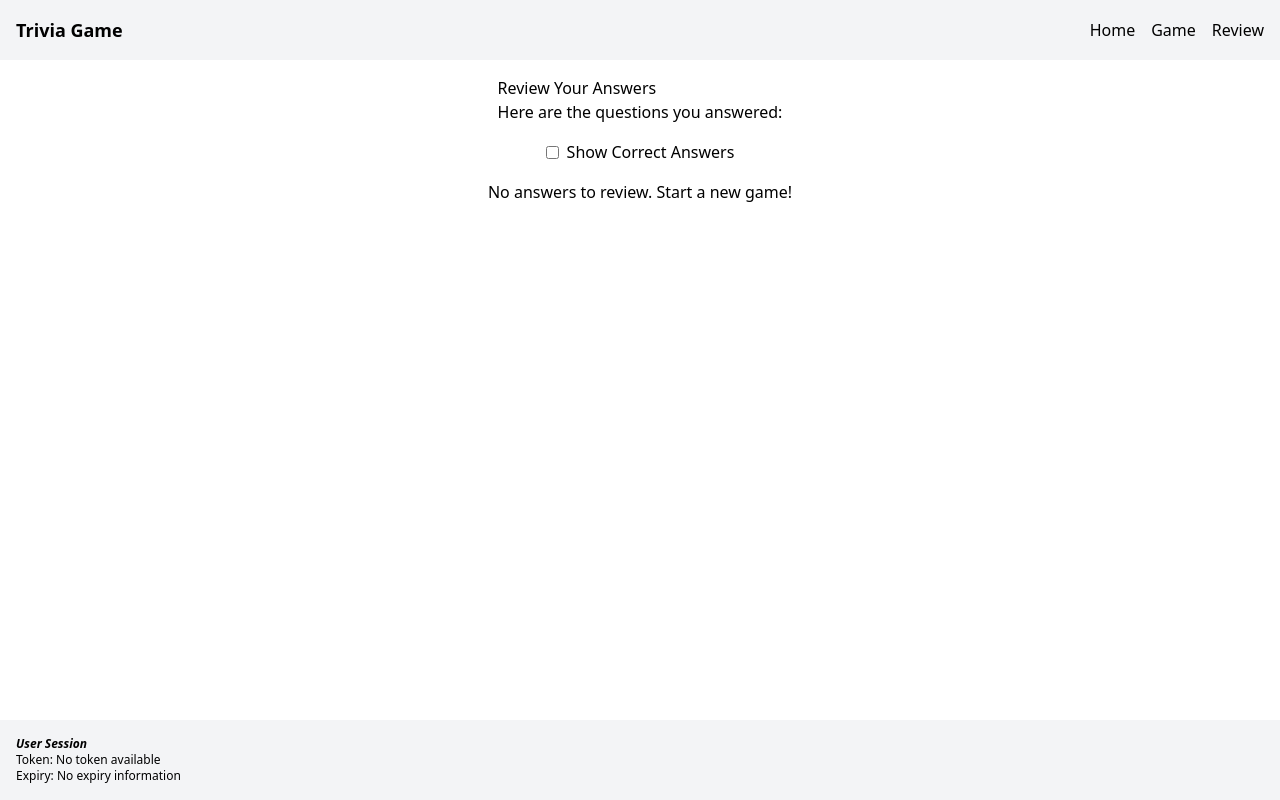
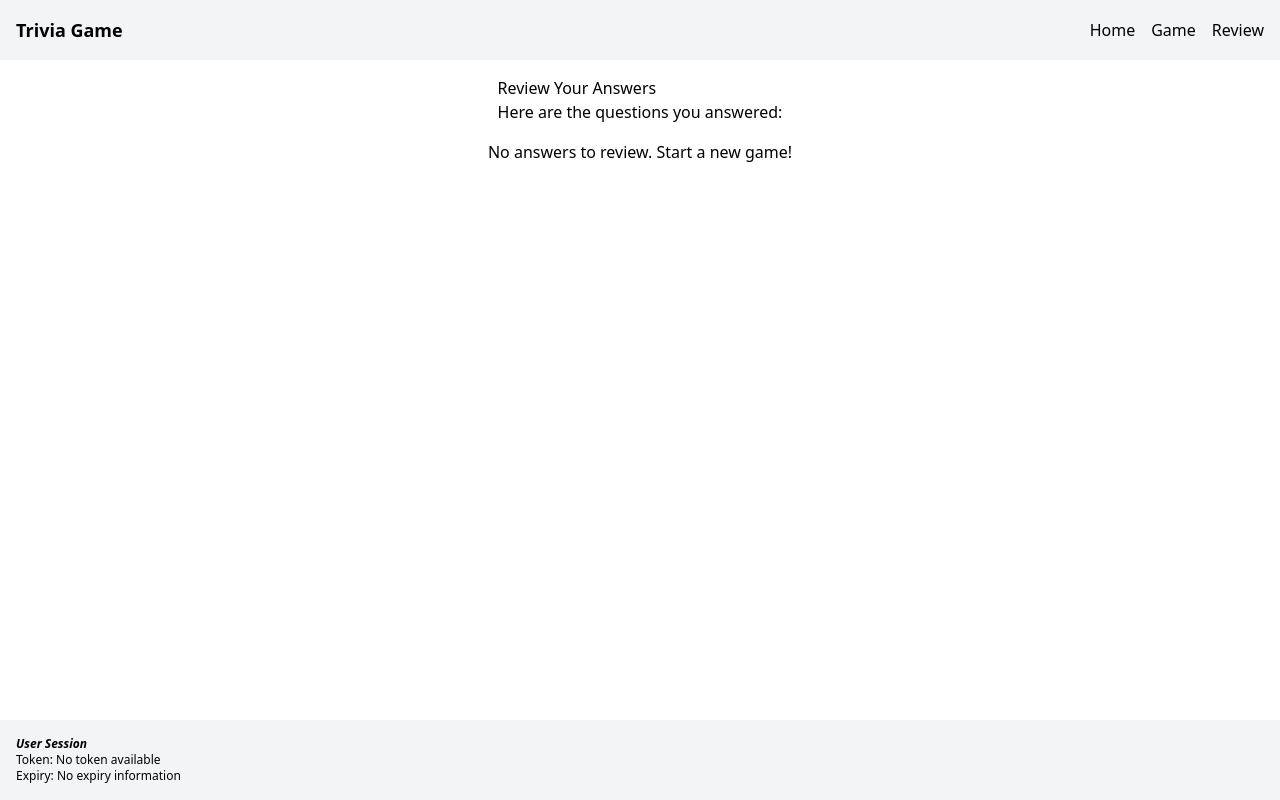
Before and after one commit to CodeByFred/trivia, a React (Vite) app in the folder frontend/: page /review in a window 1280 px wide. Built offline with nearby package versions, Linux system fonts and the light colour scheme.

Commit message:
deletes correctAnswer display

```diff
--- a/frontend/src/components/GameLog.tsx
+++ b/frontend/src/components/GameLog.tsx
@@ -1,12 +1,6 @@
 import type { GameResult } from "../types/types";
 
-const GameLog = ({
-  game,
-  showingAnswers,
-}: {
-  game: GameResult;
-  showingAnswers: boolean;
-}) => {
+const GameLog = ({ game }: { game: GameResult }) => {
   return (
     <div className="border p-4 m-4 rounded-md shadow-md ">
       <h2 className="p-2 bg-black text-white text-center">
@@ -17,13 +11,7 @@ const GameLog = ({
           <p className="font-bold ">{game.questions[i].question}</p>
           <div className=" flex flex-row gap-4">
             <p>Your answer: {entry.submitted}</p>
-            <p className={entry.wasCorrect ? "text-green-500" : "text-red-500"}>
-              {entry.wasCorrect ? "(Correct)" : "(Incorrect)"}
-            </p>
           </div>
-          {showingAnswers && entry.wasCorrect === false && (
-            <p>Correct answer: {game.questions[i].correctAnswer}</p>
-          )}
         </div>
       ))}
     </div>
--- a/frontend/src/pages/ReviewPage.tsx
+++ b/frontend/src/pages/ReviewPage.tsx
@@ -1,10 +1,8 @@
-import { useState } from "react";
 import { useGameContext } from "../context/useGameContext";
 import GameLog from "../components/GameLog";
 
 const ReviewPage = () => {
   const { gameHistory } = useGameContext();
-  const [showingAnswers, setShowingAnswers] = useState(false);
 
   return (
     <div className="mx-auto items-center flex flex-col gap-4 p-4 h-full overflow-y-auto">
@@ -12,21 +10,12 @@ const ReviewPage = () => {
         <h1>Review Your Answers</h1>
         <p>Here are the questions you answered:</p>
       </div>
-      <label className="flex items-center gap-2">
-        <input
-          type="checkbox"
-          onClick={() => setShowingAnswers(!showingAnswers)}
-        />
-        Show Correct Answers
-      </label>
       <div className="overflow-clip  ">
         {gameHistory.length === 0 && (
           <p>No answers to review. Start a new game!</p>
         )}
         {gameHistory.length > 0 &&
-          gameHistory.map((game, i) => (
-            <GameLog key={i} game={game} showingAnswers={showingAnswers} />
-          ))}
+          gameHistory.map((game, i) => <GameLog key={i} game={game} />)}
       </div>
     </div>
   );
```
